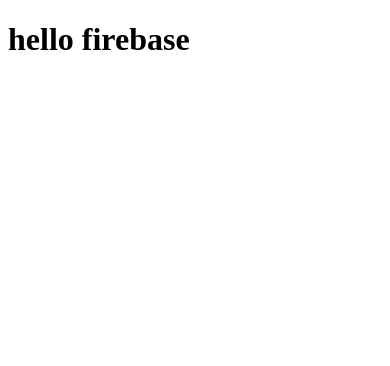
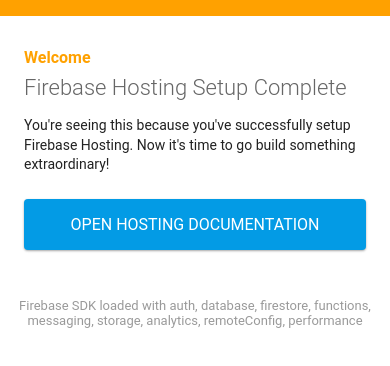
Before and after one commit to ChoiEunCheol/firebase, a plain HTML site: page app/public/index.html in a window 390 px wide. Drawn offline with Linux system fonts and the light colour scheme; some packages are replaced by stand-ins of ours.

Commit message:
firebase 서비스 셋팅을 위한 초기 정의 작업 진행

```diff
--- a/app/public/index.html
+++ b/app/public/index.html
@@ -1,12 +1,89 @@
 <!DOCTYPE html>
-<html lang="en">
-<head>
-  <meta charset="UTF-8">
-  <meta http-equiv="X-UA-Compatible" content="IE=edge">
-  <meta name="viewport" content="width=device-width, initial-scale=1.0">
-  <title>Document</title>
-</head>
-<body>
-  <h1>hello firebase</h1>
-</body>
+<html>
+  <head>
+    <meta charset="utf-8">
+    <meta name="viewport" content="width=device-width, initial-scale=1">
+    <title>Welcome to Firebase Hosting</title>
+
+    <!-- update the version number as needed -->
+    <script defer src="/__/firebase/10.5.0/firebase-app-compat.js"></script>
+    <!-- include only the Firebase features as you need -->
+    <script defer src="/__/firebase/10.5.0/firebase-auth-compat.js"></script>
+    <script defer src="/__/firebase/10.5.0/firebase-database-compat.js"></script>
+    <script defer src="/__/firebase/10.5.0/firebase-firestore-compat.js"></script>
+    <script defer src="/__/firebase/10.5.0/firebase-functions-compat.js"></script>
+    <script defer src="/__/firebase/10.5.0/firebase-messaging-compat.js"></script>
+    <script defer src="/__/firebase/10.5.0/firebase-storage-compat.js"></script>
+    <script defer src="/__/firebase/10.5.0/firebase-analytics-compat.js"></script>
+    <script defer src="/__/firebase/10.5.0/firebase-remote-config-compat.js"></script>
+    <script defer src="/__/firebase/10.5.0/firebase-performance-compat.js"></script>
+    <!--
+      initialize the SDK after all desired features are loaded, set useEmulator to false
+      to avoid connecting the SDK to running emulators.
+    -->
+    <script defer src="/__/firebase/init.js?useEmulator=true"></script>
+
+    <style media="screen">
+      body { background: #ECEFF1; color: rgba(0,0,0,0.87); font-family: Roboto, Helvetica, Arial, sans-serif; margin: 0; padding: 0; }
+      #message { background: white; max-width: 360px; margin: 100px auto 16px; padding: 32px 24px; border-radius: 3px; }
+      #message h2 { color: #ffa100; font-weight: bold; font-size: 16px; margin: 0 0 8px; }
+      #message h1 { font-size: 22px; font-weight: 300; color: rgba(0,0,0,0.6); margin: 0 0 16px;}
+      #message p { line-height: 140%; margin: 16px 0 24px; font-size: 14px; }
+      #message a { display: block; text-align: center; background: #039be5; text-transform: uppercase; text-decoration: none; color: white; padding: 16px; border-radius: 4px; }
+      #message, #message a { box-shadow: 0 1px 3px rgba(0,0,0,0.12), 0 1px 2px rgba(0,0,0,0.24); }
+      #load { color: rgba(0,0,0,0.4); text-align: center; font-size: 13px; }
+      @media (max-width: 600px) {
+        body, #message { margin-top: 0; background: white; box-shadow: none; }
+        body { border-top: 16px solid #ffa100; }
+      }
+    </style>
+  </head>
+  <body>
+    <div id="message">
+      <h2>Welcome</h2>
+      <h1>Firebase Hosting Setup Complete</h1>
+      <p>You're seeing this because you've successfully setup Firebase Hosting. Now it's time to go build something extraordinary!</p>
+      <a target="_blank" href="https://firebase.google.com/docs/hosting/">Open Hosting Documentation</a>
+    </div>
+    <p id="load">Firebase SDK Loading&hellip;</p>
+
+    <script>
+      document.addEventListener('DOMContentLoaded', function() {
+        const loadEl = document.querySelector('#load');
+        // // 🔥🔥🔥🔥🔥🔥🔥🔥🔥🔥🔥🔥🔥🔥🔥🔥🔥🔥🔥🔥🔥🔥🔥🔥🔥🔥🔥🔥🔥🔥🔥
+        // // The Firebase SDK is initialized and available here!
+        //
+        // firebase.auth().onAuthStateChanged(user => { });
+        // firebase.database().ref('/path/to/ref').on('value', snapshot => { });
+        // firebase.firestore().doc('/foo/bar').get().then(() => { });
+        // firebase.functions().httpsCallable('yourFunction')().then(() => { });
+        // firebase.messaging().requestPermission().then(() => { });
+        // firebase.storage().ref('/path/to/ref').getDownloadURL().then(() => { });
+        // firebase.analytics(); // call to activate
+        // firebase.analytics().logEvent('tutorial_completed');
+        // firebase.performance(); // call to activate
+        //
+        // // 🔥🔥🔥🔥🔥🔥🔥🔥🔥🔥🔥🔥🔥🔥🔥🔥🔥🔥🔥🔥🔥🔥🔥🔥🔥🔥🔥🔥🔥🔥🔥
+
+        try {
+          let app = firebase.app();
+          let features = [
+            'auth',
+            'database',
+            'firestore',
+            'functions',
+            'messaging',
+            'storage',
+            'analytics',
+            'remoteConfig',
+            'performance',
+          ].filter(feature => typeof app[feature] === 'function');
+          loadEl.textContent = `Firebase SDK loaded with ${features.join(', ')}`;
+        } catch (e) {
+          console.error(e);
+          loadEl.textContent = 'Error loading the Firebase SDK, check the console.';
+        }
+      });
+    </script>
+  </body>
 </html>
```
Also changed, not shown: app/public/404.html (added, +33 -0 lines), README.md, app/firebase.json (added), 2 other files.
